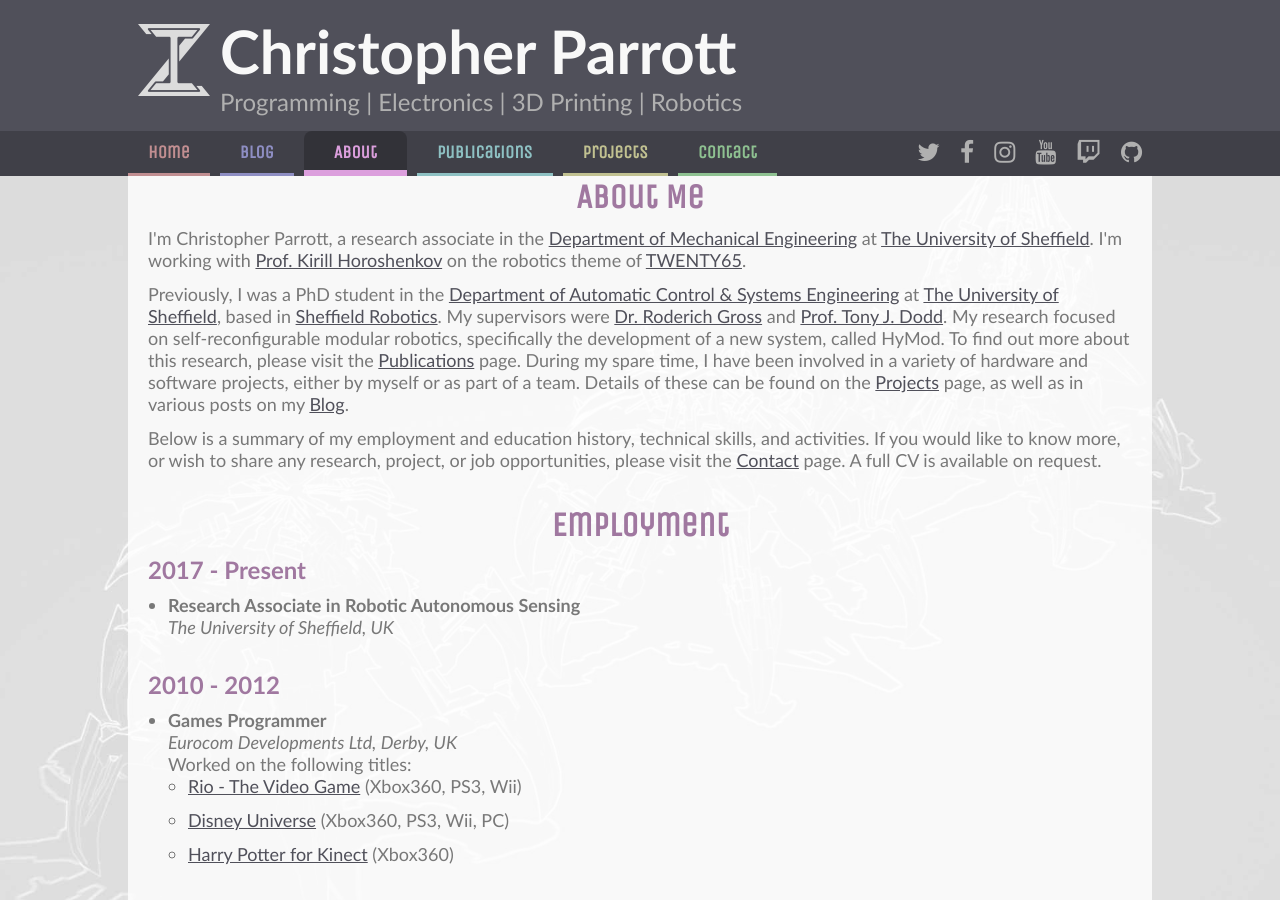
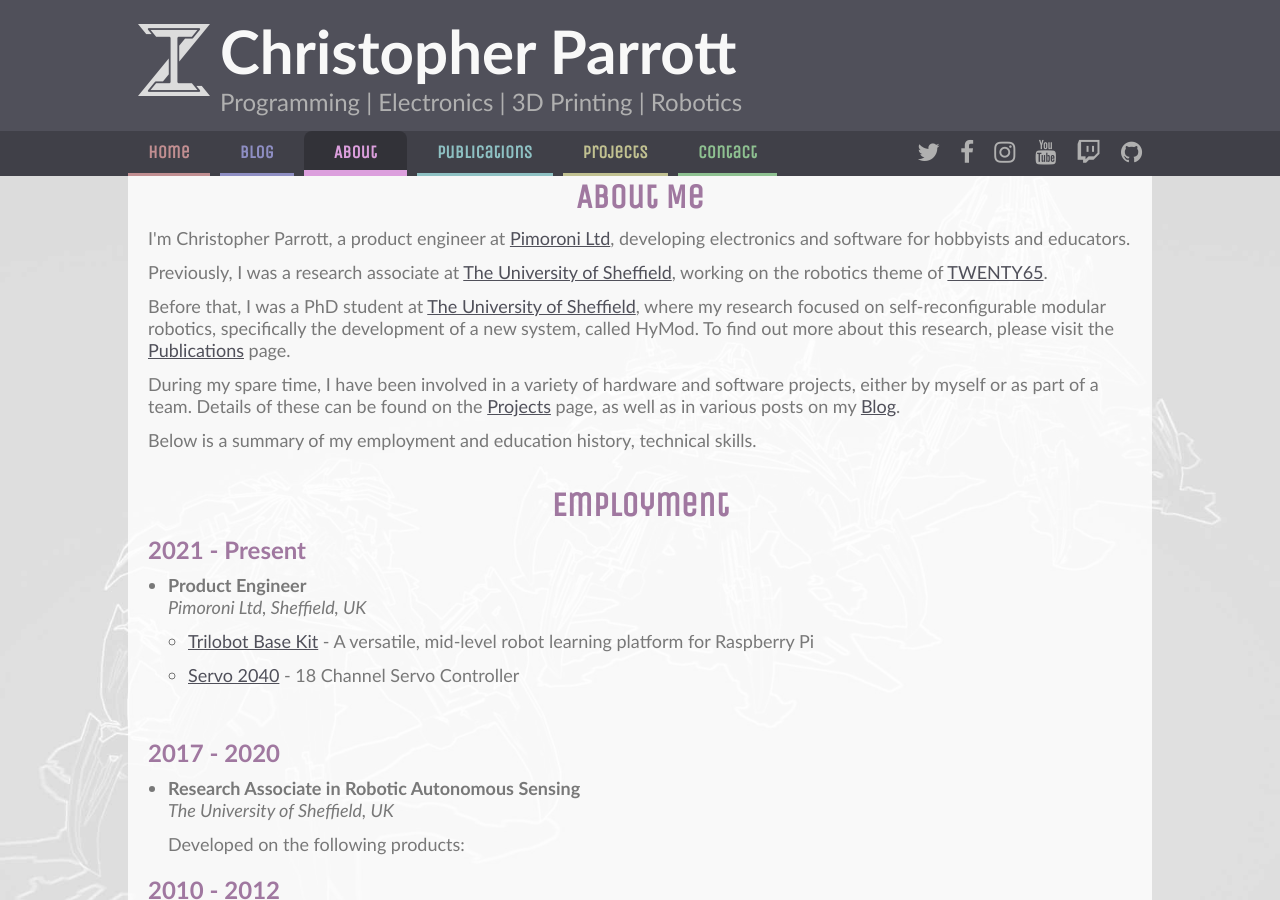
Before and after one commit to christophertmparrott/christophertmparrott.github.io, a Jekyll site: the page built from about.html, in a window 1280 px wide and 900 px high. Built offline with Jekyll 4.4.1, drawn with Linux system fonts in a browser that asks for light colours; some web fonts are replaced.

Commit message:
Updated several pages and added new homepage image

```diff
--- a/about.html
+++ b/about.html
@@ -4,18 +4,33 @@ title: About
 description: About Christopher Parrott
 ---
 				<h2>About Me</h2>
-				<p>I'm Christopher Parrott, a research associate in the <a href="http://www.sheffield.ac.uk/mecheng" target="_blank">Department of Mechanical Engineering</a> at <a href="http://www.sheffield.ac.uk/" target="_blank">The University of Sheffield</a>. I'm working with <a href="http://www.sheffield.ac.uk/mecheng/staff/horoshenkov" target="_blank">Prof. Kirill Horoshenkov</a> on the robotics theme of <a href="http://twenty65.ac.uk/" target="_blank">TWENTY65</a>.</p>
+				<p>I'm Christopher Parrott, a product engineer at <a href="https://shop.pimoroni.com/" target="_blank">Pimoroni Ltd</a>, developing electronics and software for hobbyists and educators.
 
-				<p>Previously, I was a PhD student in the <a href="http://www.sheffield.ac.uk/acse" target="_blank">Department of Automatic Control & Systems Engineering</a> at <a href="http://www.sheffield.ac.uk/" target="_blank">The University of Sheffield</a>, based in <a href="http://www.sheffieldrobotics.ac.uk/" target="_blank">Sheffield Robotics</a>. My supervisors were <a href="http://www.sheffield.ac.uk/acse/staff/roderich-gross" target="_blank">Dr. Roderich Gross</a> and <a href="https://www.sheffield.ac.uk/acse/staff/tjd" target="_blank">Prof. Tony J. Dodd</a>. My research focused on self-reconfigurable modular robotics, specifically the development of a new system, called HyMod. To find out more about this research, please visit the <a href="../publications/">Publications</a> page. During my spare time, I have been involved in a variety of hardware and software projects, either by myself or as part of a team. Details of these can be found on the <a href="../projects/">Projects</a> page, as well as in various posts on my <a href="../blog/">Blog</a>. </p>
+				<p>Previously, I was a research associate at <a href="http://www.sheffield.ac.uk/" target="_blank">The University of Sheffield</a>, working on the robotics theme of <a href="http://twenty65.ac.uk/" target="_blank">TWENTY65</a>.</p>
 
-				<p>Below is a summary of my employment and education history, technical skills, and activities. If you would like to know more, or wish to share any research, project, or job opportunities, please visit the <a href="../contact/">Contact</a> page. A full CV is available on request.</p>
+				<p>Before that, I was a PhD student at <a href="http://www.sheffield.ac.uk/" target="_blank">The University of Sheffield</a>, where my research focused on self-reconfigurable modular robotics, specifically the development of a new system, called HyMod. To find out more about this research, please visit the <a href="../publications/">Publications</a> page.</p>
+
+				<p>During my spare time, I have been involved in a variety of hardware and software projects, either by myself or as part of a team. Details of these can be found on the <a href="../projects/">Projects</a> page, as well as in various posts on my <a href="../blog/">Blog</a>. </p>
+
+				<p>Below is a summary of my employment and education history, technical skills.</p>
 				<br />
 
 				<h2>Employment</h2>
-				<h3>2017 - Present</h3>
+				<h3>2021 - Present</h3>
+				<ul>
+					<li><b>Product Engineer</b><br />
+					<i>Pimoroni Ltd, Sheffield, UK</i></li>
+					<ul>
+						<li><a href="https://shop.pimoroni.com/products/trilobot" target="_blank">Trilobot Base Kit</a> - A versatile, mid-level robot learning platform for Raspberry Pi</li>
+						<li><a href="https://shop.pimoroni.com/products/servo-2040?variant=39800591679571" target="_blank">Servo 2040</a> - 18 Channel Servo Controller</i></li>
+					</ul></li>
+				</ul>
+
+				<h3>2017 - 2020</h3>
 				<ul>
 					<li><b>Research Associate in Robotic Autonomous Sensing</b><br />
 					<i>The University of Sheffield, UK</i></li>
+					Developed on the following products:
 				</ul>
 
 				<h3>2010 - 2012</h3>
--- a/contact.html
+++ b/contact.html
@@ -4,19 +4,19 @@ title: Contact
 description: Contact Information of Christopher Parrott
 ---
 				<h2>Contact</h2>
-				<p>If you would like to contact me about any research, project, or job opportunities, you can find both my academic and personal email addresses below along with social media links.</p>
+				<p>If you would like to contact me about any research, or projects, you can find both my personal email address below along with social media links.</p>
 				<table>
 					<tr>
 						<td valign="center">
 							<img class="portrait" src="{{site.baseurl}}/images/portrait.png" title="A picture of Christopher Parrott" alt="Christopher Parrott"/></a>
 						</td>
 						<td class="leftpad" valign="center">
-							<p><strong>Academic Email:</strong>
+							<!--<p><strong>Academic Email:</strong>
 							c.parrott [at] sheffield [dot] ac.uk</p>
 
 							<p><strong>Linkedin:</strong>
 							<a href="http://uk.linkedin.com/in/christophertmparrott" target="_blank">uk.linkedin.com/in/christophertmparrott</a></p><br />
-
+							-->
 							<p><strong>Personal Email:</strong>
 							christophertmparrott [at] gmail [dot] com</p>
 
--- a/index.html
+++ b/index.html
@@ -4,8 +4,8 @@ titleAfter: Programming | Electronics | 3D Printing | Robotics
 description: Porfolio Website and Blog of Christopher Parrott
 ---
 				<div class="homeimg">
-					<img src="{{site.baseurl}}/images/tctshow2018.jpg" width="100%"/>
-					<center>(With James "XRobots" Bruton and OpenDog at TCTShow 2018)</center>
+					<img src="{{site.baseurl}}/images/tctshow2021.jpg" width="100%"/>
+					<center>(With James Bruton (left) and Matt Denton (right) at TCTShow 2021)</center>
 				</div>
 
-				<p>Welcome to my website! Here you can find out about my academic background as well as the kinds of projects I work on in my spare time. I have also added a blog where I'll be posting regular updates on my various projects, so have a look around!</p>
+				<p>Welcome to my website! Here you can find out about my background as well as the kinds of projects I work on in my spare time.</p>
```
Also changed, not shown: images/tctshow2021.jpg (added).
